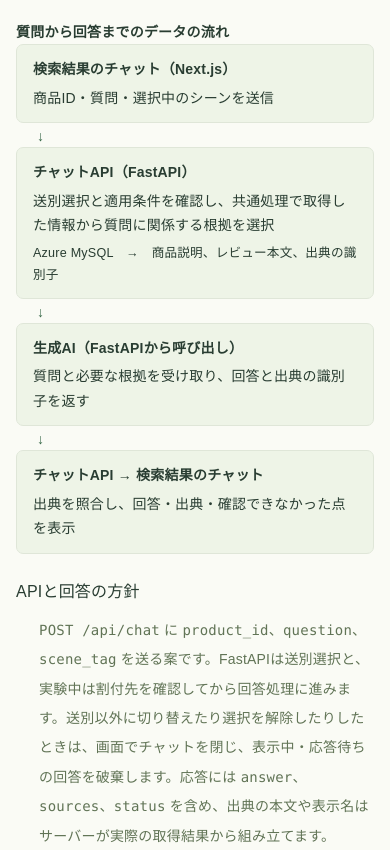
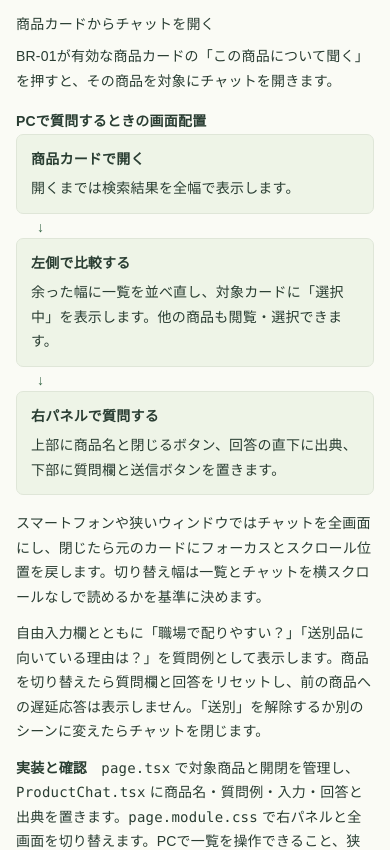
Before and after one commit to nomuryo7159/HCF_teamsite, a Next.js app: page /guide in a window 390 px wide. Shown: the part 7260-8110 px from the top of the page. Built offline with nearby package versions, Linux system fonts and the light colour scheme.

Commit message:
docs: describe responsive Giftia chat layout (#44)

```diff
--- a/app/guide/giftia-chatbot.tsx
+++ b/app/guide/giftia-chatbot.tsx
@@ -1,6 +1,7 @@
 const files = [
   ['修正', 'giftia-frontend/app/page.tsx', 'DB由来の選択肢でシーン選択欄を作り、選択値を管理する。BR-01の適用時にチャットを開けるようにし、商品変更・送別以外への切替・選択解除時は古い回答を表示しない。'],
   ['修正', 'giftia-frontend/app/ResultCard.tsx', 'BR-01の適用時に関連レビューと商品説明を表示し、「この商品について聞く」ボタンから商品IDを親画面に渡す。'],
+  ['修正', 'giftia-frontend/app/page.module.css', '広い画面では一覧と右パネルを並べ、狭い画面ではチャットを全画面で表示する。'],
   ['追加案', 'giftia-frontend/app/ProductChat.tsx', '質問入力、送信中、回答と出典、再試行を表示する。2つの観点と共有用の一文も表示する。画面のスタイルは既存の検索画面に合わせる。'],
   ['修正', 'giftia-frontend/lib/api.ts', 'シーンタグ一覧を取得する呼び出しを追加し、searchGifts で選択値を検索APIに渡す。チャット用の呼び出しでも選択値を送り、検索・チャットの追加応答項目を受け取る。'],
   ['修正', 'backend/main.py', 'product_scenes.scene_tag の重複を除いた一覧を返すAPIを追加する。GET /api/search で選択値を検証し、送別かつBR-01の適用条件を満たす場合に関連度順と追加表示用の情報を返す。POST /api/chat でも適用条件と入力を検証する。直接接続の開発構成では、許可済みオリジンからのPOSTを受け付ける。'],
@@ -41,6 +42,20 @@ export default function GiftiaChatbot() {
       </ul>
       <h3 id="giftia-chatbot">3. AIチャットで残った疑問に答える（FR-03）</h3>
       <p>BR-01が有効な商品カードから「職場で配りやすい？」「送別品として選ぶ根拠は？」と質問できるようにします。初版は商品1件・1問ずつを対象とし、商品説明と関連レビューから判断材料を示します。</p>
+
+      <h4>商品カードからチャットを開く</h4>
+      <p>BR-01が有効な商品カードの「この商品について聞く」を押すと、その商品を対象にチャットを開きます。</p>
+      <figure className="giftia-overview-flow">
+        <figcaption>PCで質問するときの画面配置</figcaption>
+        <ol>
+          <li><strong>商品カードで開く</strong><span>開くまでは検索結果を全幅で表示します。</span></li>
+          <li><strong>左側で比較する</strong><span>余った幅に一覧を並べ直し、対象カードに「選択中」を表示します。他の商品も閲覧・選択できます。</span></li>
+          <li><strong>右パネルで質問する</strong><span>上部に商品名と閉じるボタン、回答の直下に出典、下部に質問欄と送信ボタンを置きます。</span></li>
+        </ol>
+      </figure>
+      <p>スマートフォンや狭いウィンドウではチャットを全画面にし、閉じたら元のカードにフォーカスとスクロール位置を戻します。切り替え幅は一覧とチャットを横スクロールなしで読めるかを基準に決めます。</p>
+      <p>自由入力欄とともに「職場で配りやすい？」「送別品に向いている理由は？」を質問例として表示します。商品を切り替えたら質問欄と回答をリセットし、前の商品への遅延応答は表示しません。「送別」を解除するか別のシーンに変えたらチャットを閉じます。</p>
+      <p><strong>実装と確認</strong>　<code>page.tsx</code> で対象商品と開閉を管理し、<code>ProductChat.tsx</code> に商品名・質問例・入力・回答と出典を置きます。<code>page.module.css</code> で右パネルと全画面を切り替えます。PCで一覧を操作できること、狭い画面で閉じたときに元のカードに戻ること、商品切替後に古い回答が出ないことを確認します。</p>
 
       <figure className="giftia-chat-flow">
         <figcaption>質問から回答までのデータの流れ</figcaption>
```
